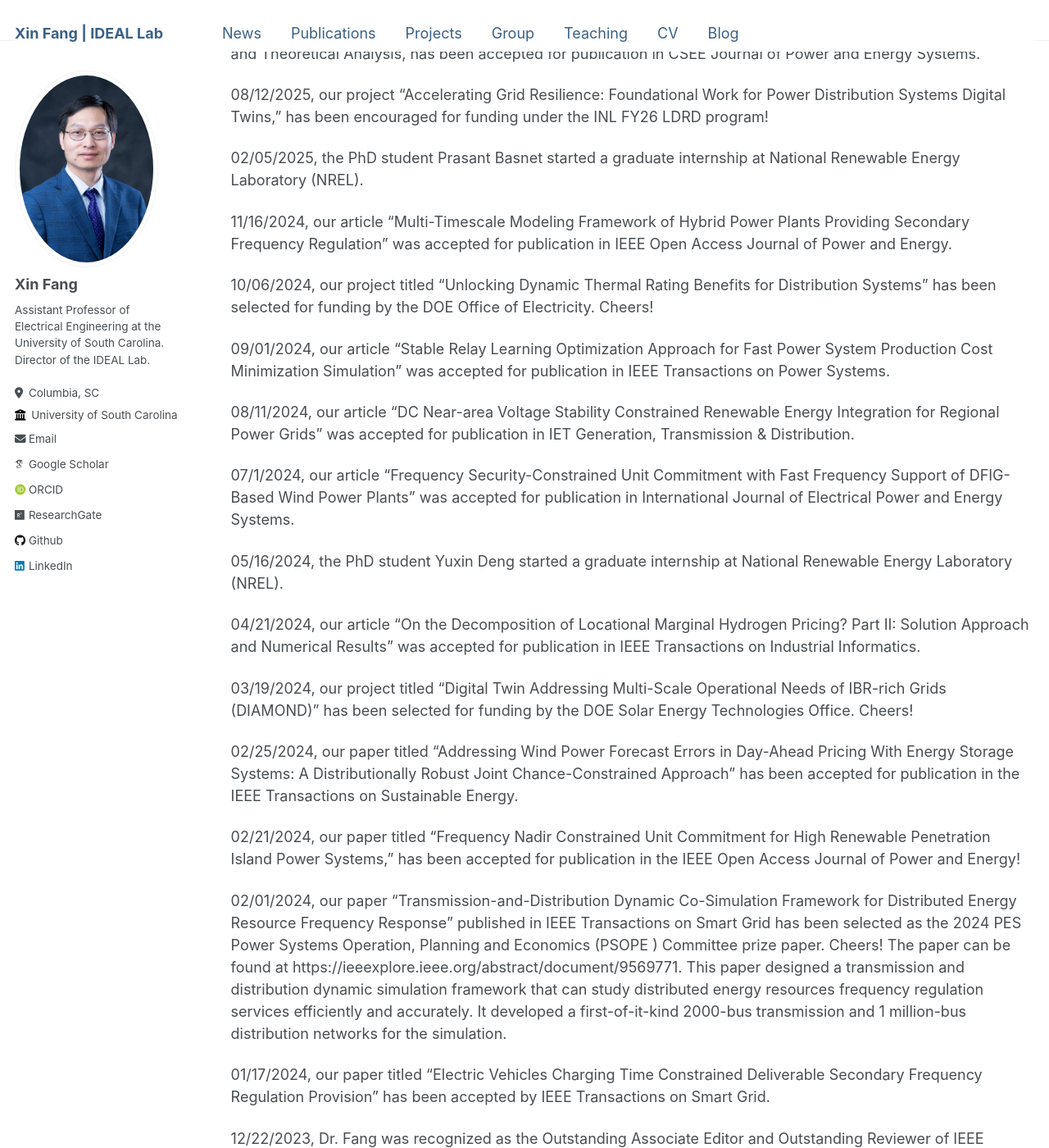
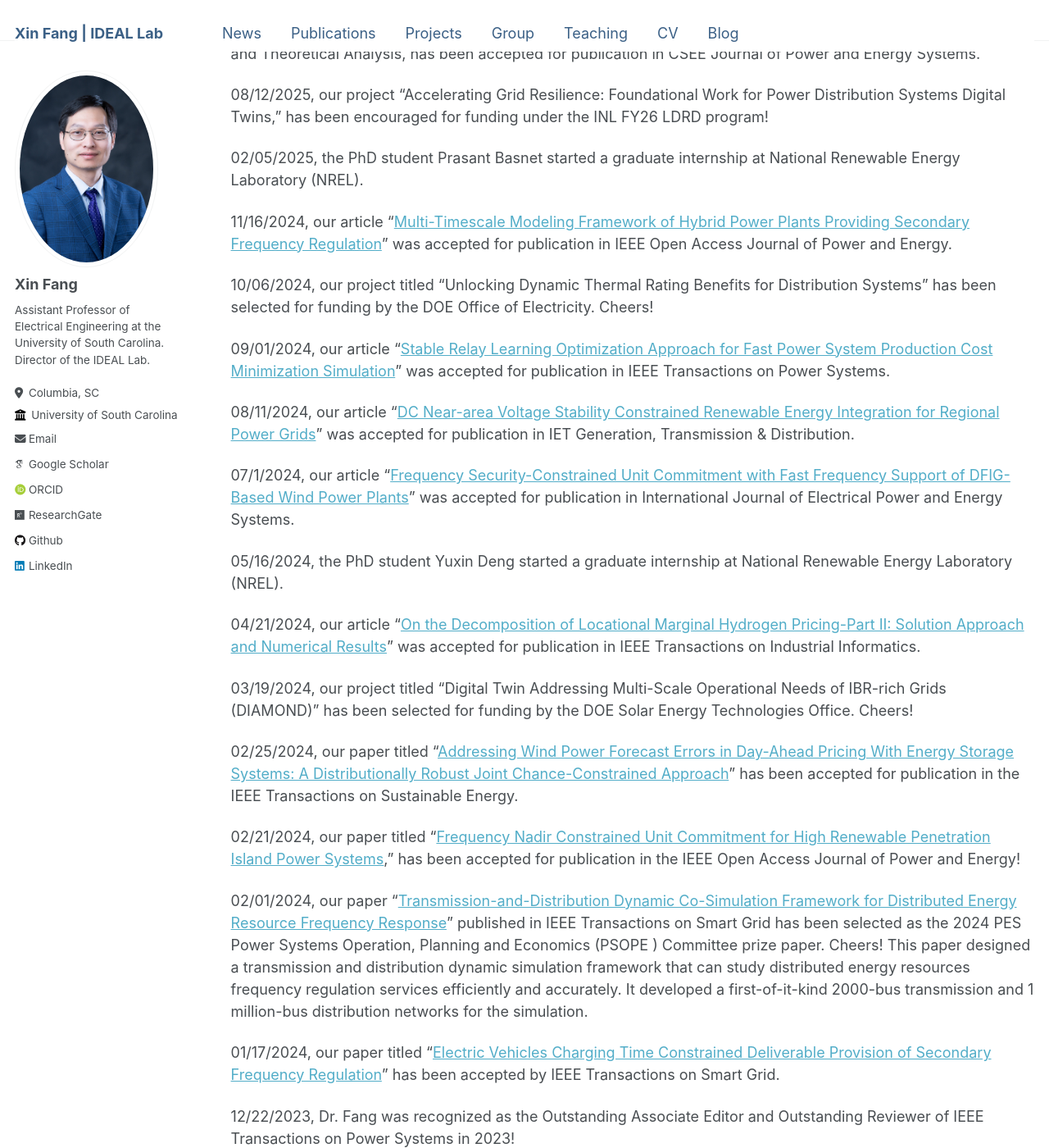
Before and after one commit to XinFang88/xinfang88.github.io, a Jekyll site: the page built from _pages/news.md, in a window 1280 px wide and 1400 px high, scrolled down 885 px. Shown: the whole window at 82% size. Built offline with Jekyll 4.4.1, drawn with Linux system fonts in a browser that asks for light colours; some web fonts are replaced; some of the changed text lies outside the part shown.

Commit message:
News update

```diff
--- a/_pages/news.md
+++ b/_pages/news.md
@@ -8,15 +8,15 @@ author_profile: true
 {% include base_path %}
 06/18/2026, our paper (first authored by my student Yuxin Deng) titled “[Holistic Stability Region Evaluation of Low Inertia Power System Frequency Response](https://scholar.google.com/citations?view_op=view_citation&hl=en&user=lr3EP0AAAAAJ&sortby=pubdate&citation_for_view=lr3EP0AAAAAJ:7Hz3ACDFbsoC),” co-authored by Yuxin Deng, Xin Fang, Shuan Dong, and Jin Tan, has been accepted by the 2026 North American Power Symposium (NAPS 2026).
 
-03/20/2026, our paper (first authored by my student Yuxin Deng) titled “Analytical Small-signal Stability Analysis of Low-Inertia Power System Frequency Response Considering Secondary Frequency Regulation,” has been accepted by Electric Power Systems Research.
+03/20/2026, our paper (first authored by my student Yuxin Deng) titled “[Analytical Small-signal Stability Analysis of Low-Inertia Power System Frequency Response Considering Secondary Frequency Regulation](https://www.sciencedirect.com/science/article/pii/S0378779626003184),” has been accepted by Electric Power Systems Research.
 
-02/25/2026, our paper (first authored by my student Prasant Basnet) titled “Distributed Optimization and Control for Autonomous Distributed Energy Resource Power Dispatch and Frequency Regulation Considering Communication Failures,” has been accepted by Sustainable Energy, Grids and Networks.
+02/25/2026, our paper (first authored by my student Prasant Basnet) titled “[Distributed Optimization and Control for Autonomous Distributed Energy Resource Power Dispatch and Frequency Regulation Considering Communication Failures](https://www.sciencedirect.com/science/article/pii/S2352467726000524),” has been accepted by Sustainable Energy, Grids and Networks.
 
 02/20/2026, my PhD student Bishal Rijal will work at Idaho National Laboratory in this summer as an intern.
 
 02/18/2026, our paper titled "Enhancing Island Power Systems Operational Flexibility with Hybrid Power Plants" has been accepted by the IEEE GreenTech 2026.
 
-1/5/2026, our paper titled "Frequency Nadir Constrained Unit Commitment for High Renewable Penetration Island Power Systems," has been selected as one of two best papers in the IEEE Open Access Journal of Power and Energy in 2025! Congratulations!
+1/5/2026, our paper titled "[Frequency Nadir Constrained Unit Commitment for High Renewable Penetration Island Power Systems](https://ieeexplore.ieee.org/abstract/document/10445517)," has been selected as one of two best papers in the IEEE Open Access Journal of Power and Energy in 2025! Congratulations!
 
 11/18/2025, our paper "Frequency Stability Constrained Capacity Expansion Planning through Virtual Inertia and Droop Capacities Allocation of IBRs" has been accepted by the IEEE PES Transmission & Distribution Conference & Exposition 2026.
 
@@ -31,38 +31,38 @@ author_profile: true
 02/05/2025, the PhD student Prasant Basnet started a graduate internship at National Renewable Energy Laboratory (NREL).
 
 
-11/16/2024, our article "Multi-Timescale Modeling Framework of Hybrid Power Plants Providing Secondary Frequency Regulation" was accepted for publication in IEEE Open Access Journal of Power and Energy.
+11/16/2024, our article "[Multi-Timescale Modeling Framework of Hybrid Power Plants Providing Secondary Frequency Regulation](https://ieeexplore.ieee.org/abstract/document/10764748)" was accepted for publication in IEEE Open Access Journal of Power and Energy.
 
 
 10/06/2024, our project titled "Unlocking Dynamic Thermal Rating Benefits for Distribution Systems" has been selected for funding by the DOE Office of Electricity. Cheers!
 
-09/01/2024, our article "Stable Relay Learning Optimization Approach for Fast Power System Production Cost Minimization Simulation" was accepted for publication in IEEE Transactions on Power Systems.
+09/01/2024, our article "[Stable Relay Learning Optimization Approach for Fast Power System Production Cost Minimization Simulation](https://ieeexplore.ieee.org/abstract/document/10694772)" was accepted for publication in IEEE Transactions on Power Systems.
 
-08/11/2024, our article "DC Near-area Voltage Stability Constrained Renewable Energy Integration for Regional Power Grids" was accepted for publication in IET Generation, Transmission & Distribution.
+08/11/2024, our article "[DC Near-area Voltage Stability Constrained Renewable Energy Integration for Regional Power Grids](https://ietresearch.onlinelibrary.wiley.com/doi/full/10.1049/gtd2.13254)" was accepted for publication in IET Generation, Transmission & Distribution.
 
-07/1/2024, our article "Frequency Security-Constrained Unit Commitment with Fast Frequency Support of DFIG-Based Wind Power Plants" was accepted for publication in International Journal of Electrical Power and Energy Systems.
+07/1/2024, our article "[Frequency Security-Constrained Unit Commitment with Fast Frequency Support of DFIG-Based Wind Power Plants](https://www.sciencedirect.com/science/article/pii/S0142061524003405)" was accepted for publication in International Journal of Electrical Power and Energy Systems.
 
 05/16/2024, the PhD student Yuxin Deng started a graduate internship at National Renewable Energy Laboratory (NREL).
 
-04/21/2024, our article "On the Decomposition of Locational Marginal Hydrogen Pricing? Part II: Solution Approach and Numerical Results" was accepted for publication in IEEE Transactions on Industrial Informatics.
+04/21/2024, our article "[On the Decomposition of Locational Marginal Hydrogen Pricing-Part II: Solution Approach and Numerical Results](https://ieeexplore.ieee.org/document/10535046)" was accepted for publication in IEEE Transactions on Industrial Informatics.
 
 03/19/2024, our project titled "Digital Twin Addressing Multi-Scale Operational Needs of IBR-rich Grids (DIAMOND)" has been selected for funding by the DOE Solar Energy Technologies Office. Cheers!
 
-02/25/2024, our paper titled "Addressing Wind Power Forecast Errors in Day-Ahead Pricing With Energy Storage Systems: A Distributionally Robust Joint Chance-Constrained Approach" has been accepted for publication in the IEEE Transactions on Sustainable Energy.
+02/25/2024, our paper titled "[Addressing Wind Power Forecast Errors in Day-Ahead Pricing With Energy Storage Systems: A Distributionally Robust Joint Chance-Constrained Approach](https://ieeexplore.ieee.org/abstract/document/10461088)" has been accepted for publication in the IEEE Transactions on Sustainable Energy.
 
-02/21/2024, our paper titled "Frequency Nadir Constrained Unit Commitment for High Renewable Penetration Island Power Systems," has been accepted for publication in the IEEE Open Access Journal of Power and Energy!
+02/21/2024, our paper titled "[Frequency Nadir Constrained Unit Commitment for High Renewable Penetration Island Power Systems](https://ieeexplore.ieee.org/abstract/document/10445517)," has been accepted for publication in the IEEE Open Access Journal of Power and Energy!
 
-02/01/2024, our paper “Transmission-and-Distribution Dynamic Co-Simulation Framework for Distributed Energy Resource Frequency Response” published in IEEE Transactions on Smart Grid has been selected as the 2024 PES Power Systems Operation, Planning and Economics (PSOPE ) Committee prize paper. Cheers! The paper can be found at https://ieeexplore.ieee.org/abstract/document/9569771. This paper designed a transmission and distribution dynamic simulation framework that can study distributed energy resources  frequency regulation services efficiently and accurately. It developed a first-of-it-kind 2000-bus transmission and 1 million-bus distribution networks for the simulation.
+02/01/2024, our paper “[Transmission-and-Distribution Dynamic Co-Simulation Framework for Distributed Energy Resource Frequency Response](https://ieeexplore.ieee.org/abstract/document/9569771)” published in IEEE Transactions on Smart Grid has been selected as the 2024 PES Power Systems Operation, Planning and Economics (PSOPE ) Committee prize paper. Cheers! This paper designed a transmission and distribution dynamic simulation framework that can study distributed energy resources  frequency regulation services efficiently and accurately. It developed a first-of-it-kind 2000-bus transmission and 1 million-bus distribution networks for the simulation.
 
-01/17/2024, our paper titled "Electric Vehicles Charging Time Constrained Deliverable Secondary Frequency Regulation Provision" has been accepted by IEEE Transactions on Smart Grid.
+01/17/2024, our paper titled "[Electric Vehicles Charging Time Constrained Deliverable Provision of Secondary Frequency Regulation](https://ieeexplore.ieee.org/abstract/document/10411057)" has been accepted by IEEE Transactions on Smart Grid.
 
 12/22/2023, Dr. Fang was recognized as the Outstanding Associate Editor and Outstanding Reviewer of IEEE Transactions on Power Systems in 2023!
 
 11/6/2023, our paper titled "Power Sharing-Based Fast AGC Allocation Framework for Distributed Energy Resources," has been accepted by 2024 IEEE PES Transmission & Distribution Conference & Exposition, 6-9 May 2024 Anaheim, CA, USA.
 
-11/1/2023, our paper titled "Implications of Electricity and Gas Price Coupling in U.S. New England Region," has been accepted by Science (Cell Press).https://www.sciencedirect.com/science/article/pii/S2589004223028031?CMX_ID=&SIS_ID=&dgcid=STMJ_219742_AUTH_SERV_PA&utm_acid=279458146&utm_campaign=STMJ_219742_AUTH_SERV_PA&utm_in=DM436319&utm_medium=email&utm_source=AC_
+11/1/2023, our paper titled "[Implications of Electricity and Gas Price Coupling in U.S. New England Region](https://www.sciencedirect.com/science/article/pii/S2589004223028031)," has been accepted by Science (Cell Press).
 
-09/26/2023, our paper titled "Demonstrating the Transient System Impact of Cyber-Physical Events through Scalable Transmission and Distribution (T&D) Co-simulation" has been accepted by CSEE Journal of Power and Energy Systems (CSEE JPES, SCI indexed).
+09/26/2023, our paper titled "[Demonstrating the Transient System Impact of Cyber-Physical Events through Scalable Transmission and Distribution (T&D) Co-simulation](https://ieeexplore.ieee.org/abstract/document/10376004)" has been accepted by CSEE Journal of Power and Energy Systems (CSEE JPES, SCI indexed).
 
 09/21/2023, I'm excited to share that our project "HVDC-Learn: Modular Education & Workforce Training in High Voltage Direct Current Electric Transmission" led by Prof. James McCalley at Iowa State University has been funded by DOE Wind Energy Technology Office. https://www.energy.gov/eere/wind/articles/doe-wind-energy-technologies-office-selects-15-projects-totaling-27-million.
 
@@ -82,12 +82,12 @@ On 04/03/2023, our paper, "Battery Degradation Modeling in Hybrid Power Plants:
 
 03/02/2023, Dr. Fang was recognized as one of the Outstanding Reviewers for IEEE Transactions on Power Systems in 2022. https://cmte.ieee.org/tpwrs/wp-content/uploads/sites/108/2023/03/2022-Outstanding-Reviewers-TPWRS.pdf.
 
-02/08/2023, our paper titled "On Thermal Dynamics Embedded Static Voltage Stability Margin" has been accepted by IEEE PES Letter.
+02/08/2023, our paper titled "[On Thermal Dynamics Embedded Static Voltage Stability Margin](https://ieeexplore.ieee.org/abstract/document/10048558)" has been accepted by IEEE PES Letter.
 
 01/05/2023,  Dr. Xin Fang is recognized as one of the five Outstanding Associate Editors of IEEE Transactions on Sustainable Energy in 2022.
 
-12/13/2022, Our paper titled "Manage Real-Time Power Imbalance with Renewable Energy: Fast Generation Dispatch or Adaptive Frequency Regulation?" has been accepted by IEEE Transactions on Power Systems.
+12/13/2022, Our paper titled "[Manage Real-Time Power Imbalance with Renewable Energy: Fast Generation Dispatch or Adaptive Frequency Regulation?](https://ieeexplore.ieee.org/abstract/document/10002304)" has been accepted by IEEE Transactions on Power Systems.
 
-11/01/2022, Our paper titled "How Can Probabilistic Solar Power Forecasts Be Used to Lower Costs and Improve Reliability in Power Spot Markets? " has been accepted by the IEEE Open Access Journal of Power and Energy.
+11/01/2022, Our paper titled "[How Can Probabilistic Solar Power Forecasts Be Used to Lower Costs and Improve Reliability in Power Spot Markets? A Review and Application to Flexiramp Requirements](https://ieeexplore.ieee.org/abstract/document/9931726)" has been accepted by the IEEE Open Access Journal of Power and Energy.
 
 10/30/2022, Our paper titled "Impact of Open Communication Networks on Load Frequency Control with Plug-In Electric Vehicles By Cyber-Physical Dynamic Co-simulation" has been accepted by IEEE ISGT 2023.
```
